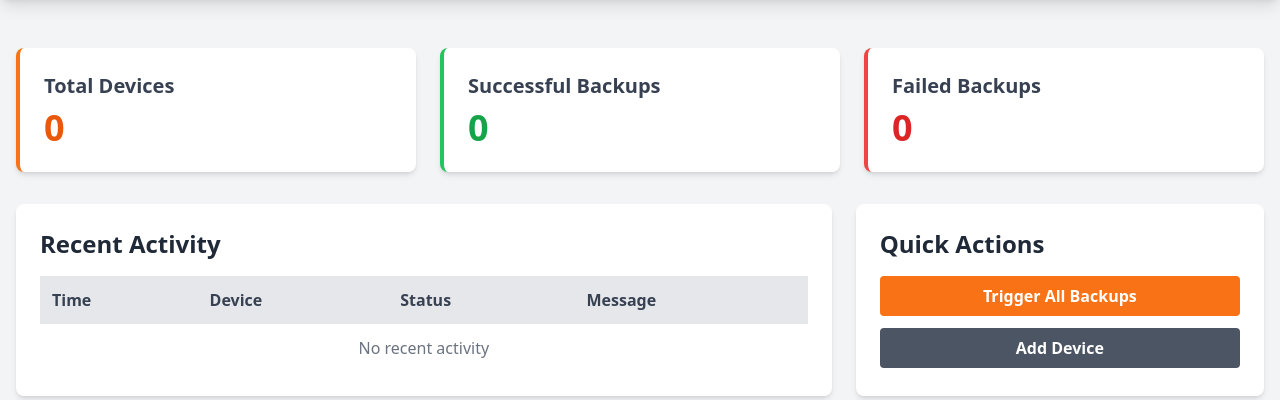
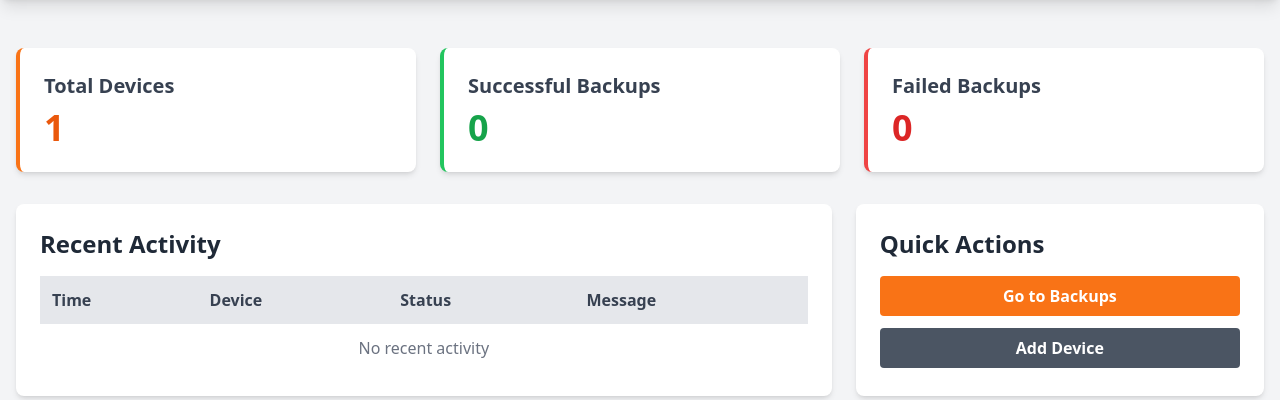
Before and after one commit to chrisnadhe/management-backup, a FastAPI app: page / in a window 1280 px wide. Shown: the part 76-476 px from the top of the page. Run offline with FastAPI, Linux system fonts and the light colour scheme; tables that the repository leaves empty hold one stand-in row (values such as "Sample post"); some libraries are stand-ins or nearby versions.

Commit message:
feat: add initial dashboard page displaying system statistics and recent backup activity.

```diff
--- a/app/main.py
+++ b/app/main.py
@@ -35,6 +35,23 @@ def on_startup():
     start_scheduler()
 
 
+from sqlmodel import select, func, Session
+from app.database import SessionDep
+
 @app.get("/", response_class=HTMLResponse)
-async def dashboard(request: Request):
-    return templates.TemplateResponse("dashboard.html", {"request": request})
+async def dashboard(request: Request, session: Session = SessionDep):
+    # Stats
+    total_devices = session.exec(select(func.count(Device.id))).one()
+    successful_backups = session.exec(select(func.count(BackupLog.id)).where(BackupLog.status == "success")).one()
+    failed_backups = session.exec(select(func.count(BackupLog.id)).where(BackupLog.status == "failed")).one()
+
+    # Recent Activity (last 5)
+    recent_logs = session.exec(select(BackupLog).order_by(BackupLog.timestamp.desc()).limit(5)).all()
+
+    return templates.TemplateResponse("dashboard.html", {
+        "request": request,
+        "total_devices": total_devices,
+        "successful_backups": successful_backups,
+        "failed_backups": failed_backups,
+        "recent_logs": recent_logs
+    })
--- a/app/templates/dashboard.html
+++ b/app/templates/dashboard.html
@@ -6,17 +6,17 @@
     <!-- Stats Cards -->
     <div class="bg-white p-6 rounded-lg shadow-md border-l-4 border-orange-500">
         <h3 class="text-xl font-bold text-gray-700">Total Devices</h3>
-        <p class="text-4xl font-bold text-orange-600 mt-2">0</p>
+        <p class="text-4xl font-bold text-orange-600 mt-2">{{ total_devices }}</p>
     </div>
 
     <div class="bg-white p-6 rounded-lg shadow-md border-l-4 border-green-500">
         <h3 class="text-xl font-bold text-gray-700">Successful Backups</h3>
-        <p class="text-4xl font-bold text-green-600 mt-2">0</p>
+        <p class="text-4xl font-bold text-green-600 mt-2">{{ successful_backups }}</p>
     </div>
 
     <div class="bg-white p-6 rounded-lg shadow-md border-l-4 border-red-500">
         <h3 class="text-xl font-bold text-gray-700">Failed Backups</h3>
-        <p class="text-4xl font-bold text-red-600 mt-2">0</p>
+        <p class="text-4xl font-bold text-red-600 mt-2">{{ failed_backups }}</p>
     </div>
 
 </div>
@@ -35,24 +35,41 @@
                     </tr>
                 </thead>
                 <tbody>
+                    {% for log in recent_logs %}
+                    <tr class="border-b">
+                        <td class="p-3">{{ log.timestamp.strftime('%Y-%m-%d %H:%M') }}</td>
+                        <td class="p-3">{{ log.device.hostname }}</td>
+                        <td class="p-3">
+                            <span
+                                class="px-2 py-1 rounded text-xs text-white
+                            {% if log.status == 'success' %}bg-green-500{% elif log.status == 'running' %}bg-yellow-500{% else %}bg-red-500{% endif %}">
+                                {{ log.status }}
+                            </span>
+                        </td>
+                        <td class="p-3 text-sm text-gray-600 truncate max-w-xs">{{ log.log_output | truncate(50) }}</td>
+                    </tr>
+                    {% else %}
                     <tr>
                         <td colspan="4" class="p-3 text-center text-gray-500">No recent activity</td>
                     </tr>
+                    {% endfor %}
                 </tbody>
             </table>
         </div>
     </div>
 
     <div class="w-full md:w-1/3 bg-white p-6 rounded-lg shadow-md">
-         <h2 class="text-2xl font-bold text-gray-800 mb-4">Quick Actions</h2>
-         <div class="flex flex-col space-y-3">
-             <button class="bg-orange-500 hover:bg-orange-600 text-white font-bold py-2 px-4 rounded w-full">
-                 Trigger All Backups
-             </button>
-             <a href="/devices/new" class="bg-gray-600 hover:bg-gray-700 text-white font-bold py-2 px-4 rounded w-full text-center">
-                 Add Device
-             </a>
-         </div>
+        <h2 class="text-2xl font-bold text-gray-800 mb-4">Quick Actions</h2>
+        <div class="flex flex-col space-y-3">
+            <a href="/backups"
+                class="bg-orange-500 hover:bg-orange-600 text-white font-bold py-2 px-4 rounded w-full text-center">
+                Go to Backups
+            </a>
+            <a href="/devices/new"
+                class="bg-gray-600 hover:bg-gray-700 text-white font-bold py-2 px-4 rounded w-full text-center">
+                Add Device
+            </a>
+        </div>
     </div>
 </div>
 {% endblock %}
```
